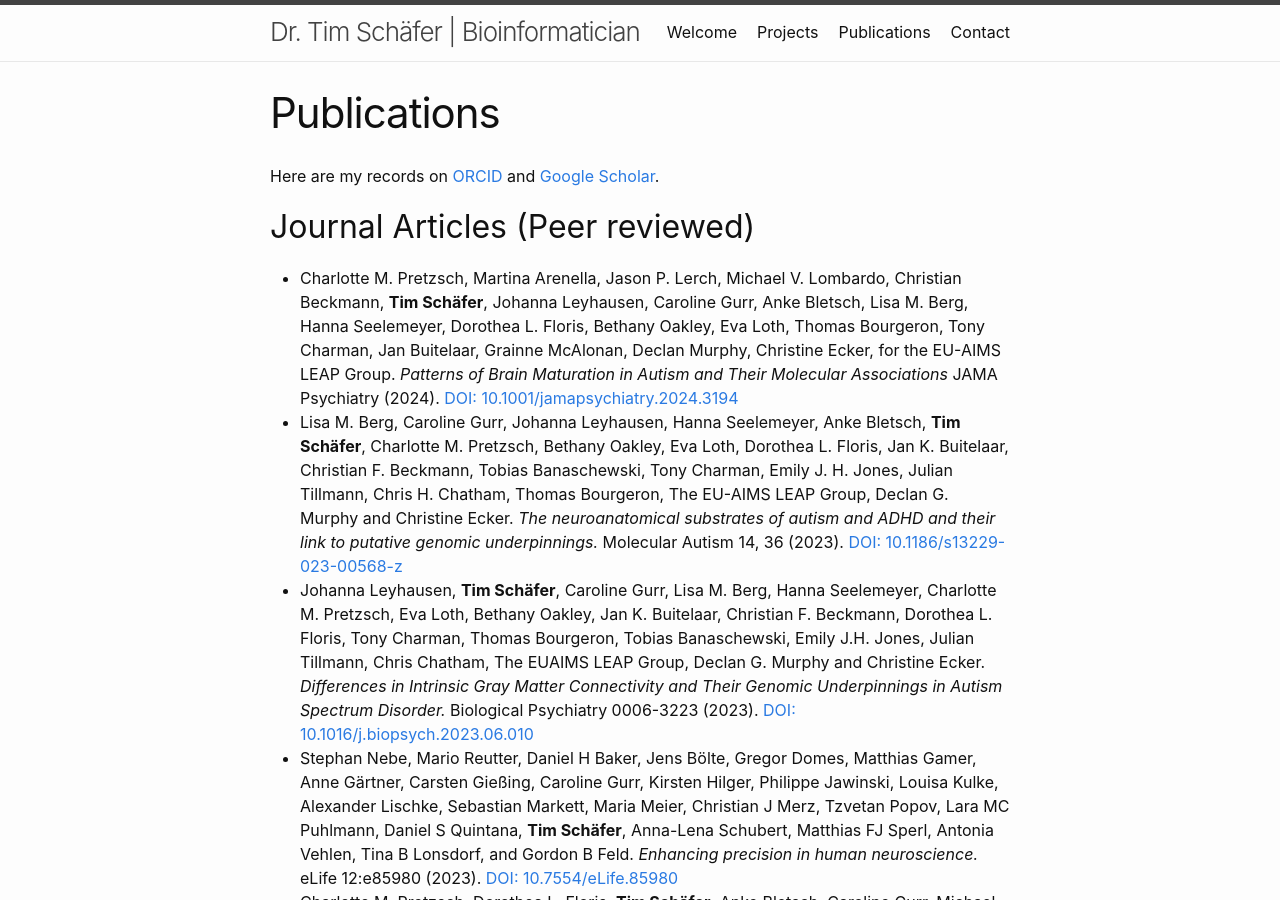
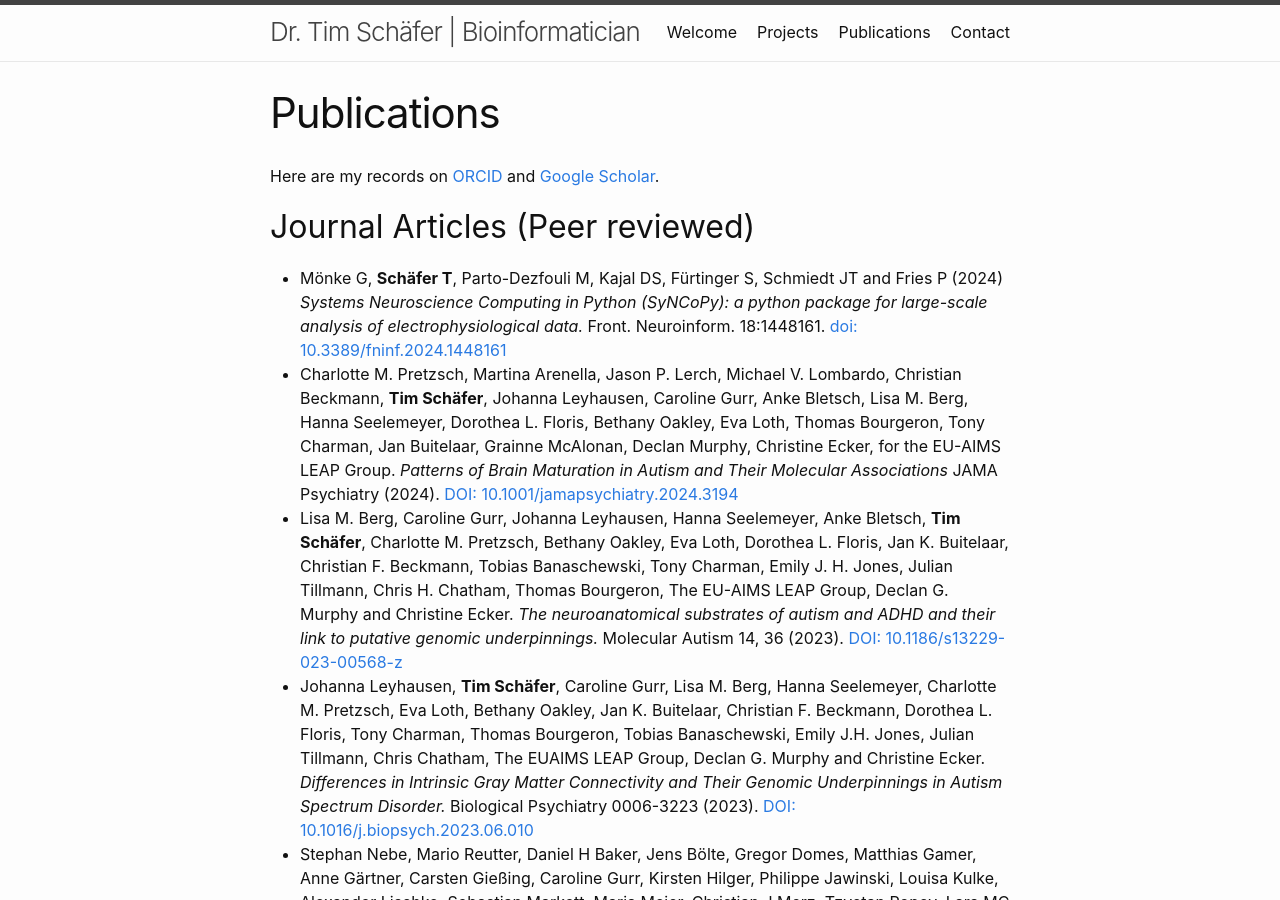
Before and after one commit to dfsp-spirit/dfsp-spirit.github.io, a Jekyll site: the page built from x030_publications.markdown, in a window 1280 px wide and 900 px high. Built offline with Jekyll 4.4.1, drawn with Linux system fonts in a browser that asks for light colours.

Commit message:
NEW: add publishes Syncopy paper

```diff
--- a/x030_publications.markdown
+++ b/x030_publications.markdown
@@ -8,6 +8,7 @@ Here are my records on [ORCID](https://orcid.org/0000-0002-3683-8070) and [Googl
 
 ## Journal Articles (Peer reviewed)
 
+* Mönke G, **Schäfer T**, Parto-Dezfouli M, Kajal DS, Fürtinger S, Schmiedt JT and Fries P (2024) *Systems Neuroscience Computing in Python (SyNCoPy): a python package for large-scale analysis of electrophysiological data.* Front. Neuroinform. 18:1448161. [doi: 10.3389/fninf.2024.1448161](https://doi.org/10.3389/fninf.2024.1448161)
 * Charlotte M. Pretzsch, Martina Arenella, Jason P. Lerch, Michael V. Lombardo, Christian Beckmann, **Tim Schäfer**, Johanna Leyhausen, Caroline Gurr, Anke Bletsch, Lisa M. Berg, Hanna Seelemeyer, Dorothea L. Floris, Bethany Oakley, Eva Loth, Thomas Bourgeron, Tony Charman, Jan Buitelaar, Grainne McAlonan, Declan Murphy, Christine Ecker, for the EU-AIMS LEAP Group. *Patterns of Brain Maturation in Autism and Their Molecular Associations* JAMA Psychiatry (2024). [DOI: 10.1001/jamapsychiatry.2024.3194
 ](https://doi.org/10.1001/jamapsychiatry.2024.3194)
 * Lisa M. Berg, Caroline Gurr, Johanna Leyhausen, Hanna Seelemeyer, Anke Bletsch, **Tim Schäfer**, Charlotte M. Pretzsch, Bethany Oakley, Eva Loth, Dorothea L. Floris, Jan K. Buitelaar, Christian F. Beckmann, Tobias Banaschewski, Tony Charman, Emily J. H. Jones, Julian Tillmann, Chris H. Chatham, Thomas Bourgeron, The EU-AIMS LEAP Group, Declan G. Murphy and Christine Ecker. *The neuroanatomical substrates of autism and ADHD and their link to putative genomic underpinnings.* Molecular Autism 14, 36 (2023). [DOI: 10.1186/s13229-023-00568-z](https://doi.org/10.1186/s13229-023-00568-z)
```
